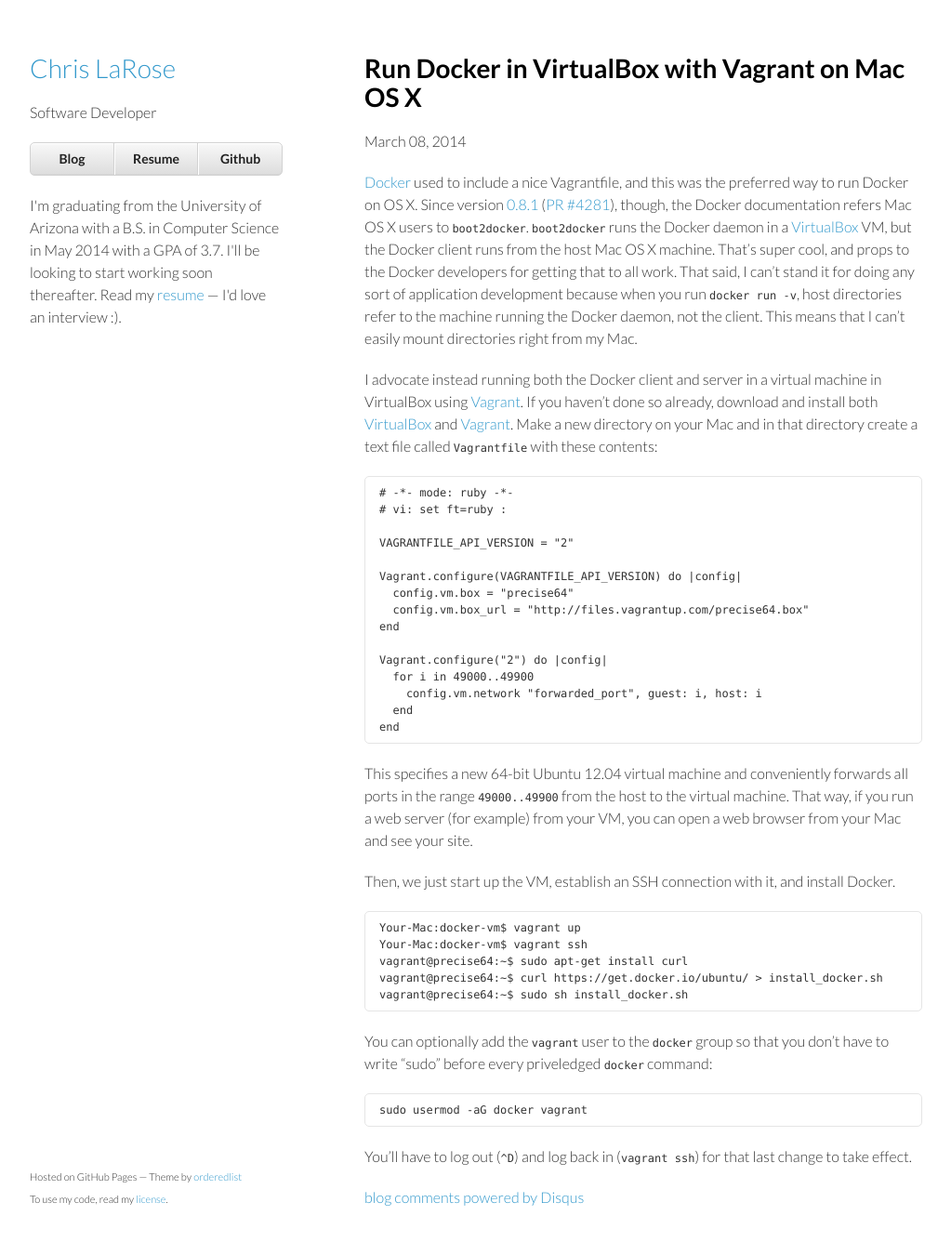
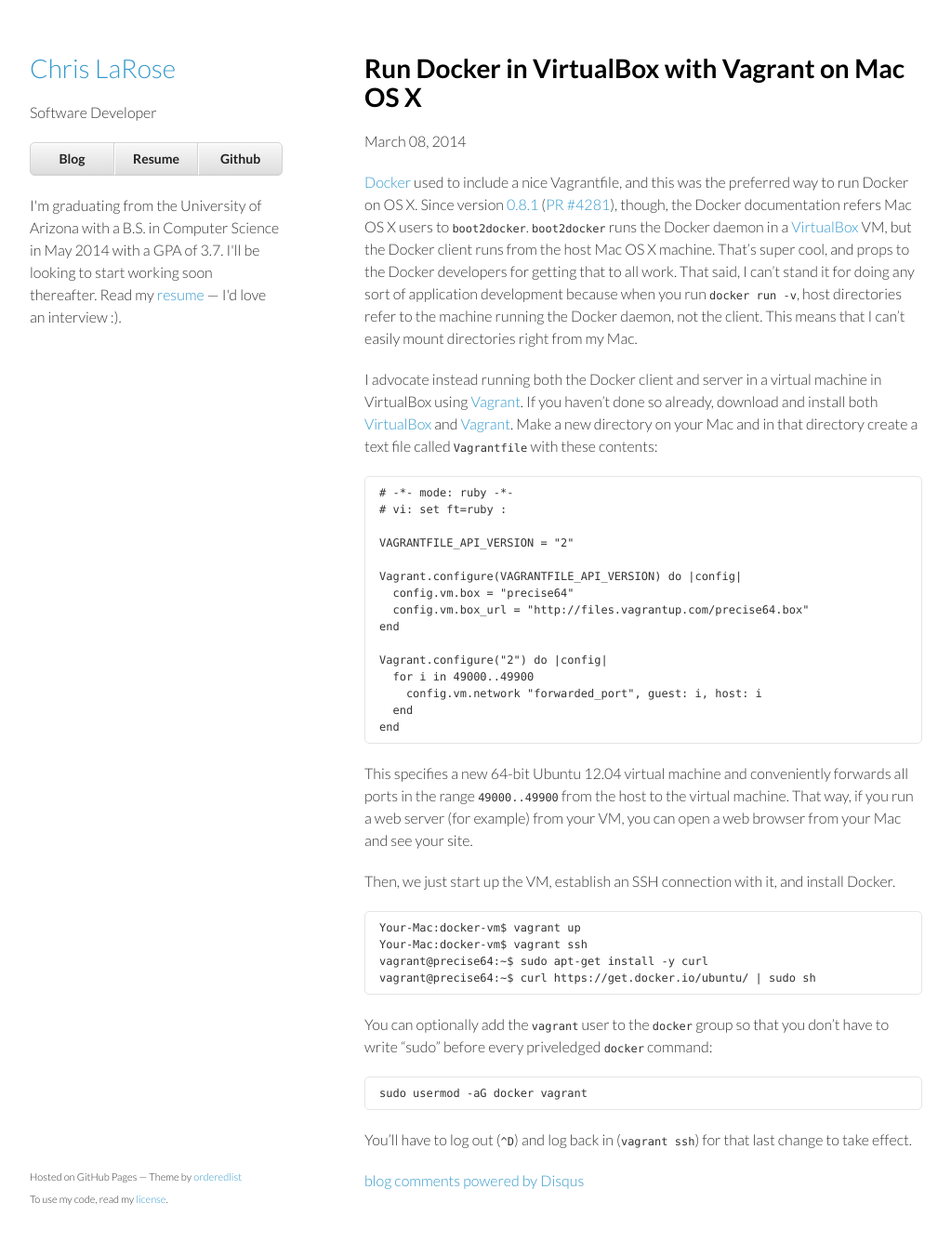
Before and after one commit to cjlarose/cjlarose.github.io, a Jekyll site: the page built from _posts/2014-03-08-run-docker-with-vagrant.md, in a window 1280 px wide and 1350 px high. Shown: the top 1336 px of the window at 93% size, without its empty margins (128-1151 px from the left). Built offline with Jekyll 4.4.1, drawn with Linux system fonts in a browser that asks for light colours; comment, search, counter and statistics services are not loaded.

Commit message:
Modify Docker install instructions

```diff
--- a/_posts/2014-03-08-run-docker-with-vagrant.md
+++ b/_posts/2014-03-08-run-docker-with-vagrant.md
@@ -46,9 +46,8 @@
 
     Your-Mac:docker-vm$ vagrant up
     Your-Mac:docker-vm$ vagrant ssh
-    vagrant@precise64:~$ sudo apt-get install curl
-    vagrant@precise64:~$ curl https://get.docker.io/ubuntu/ > install_docker.sh
-    vagrant@precise64:~$ sudo sh install_docker.sh
+    vagrant@precise64:~$ sudo apt-get install -y curl
+    vagrant@precise64:~$ curl https://get.docker.io/ubuntu/ | sudo sh
 
 You can optionally add the `vagrant` user to the `docker` group so that you
 don't have to write "sudo" before every priveledged `docker`
```
